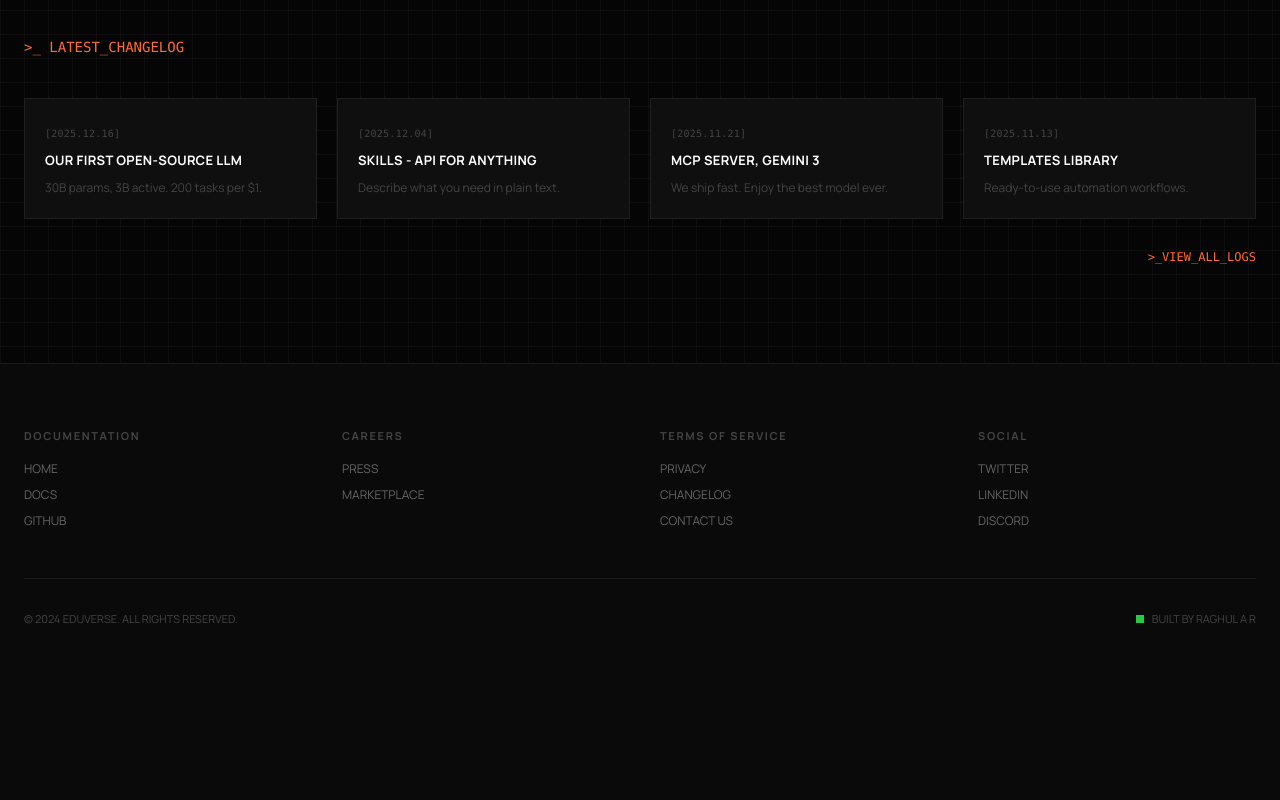
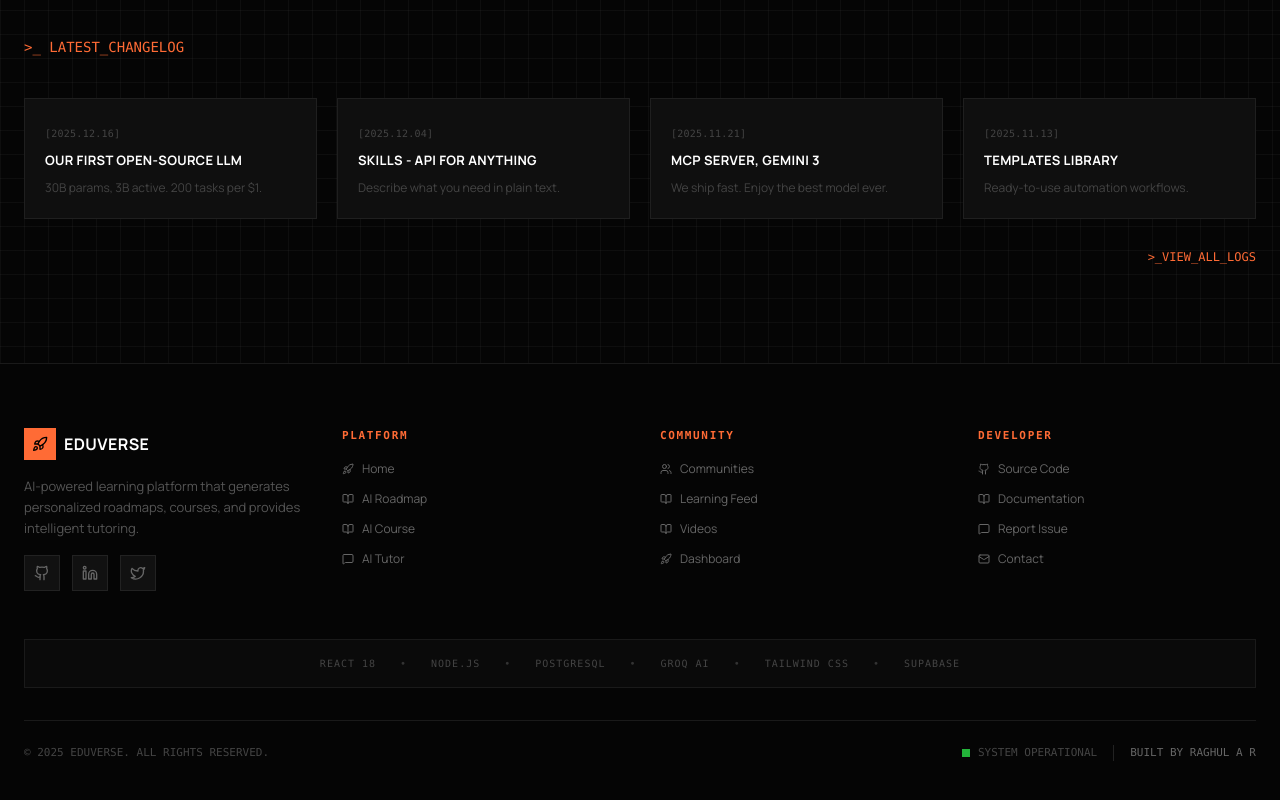
Before and after one commit to raghul017/EduVerse, a React (Vite) app in the folder frontend/: page / in a window 1280 px wide. Shown: the part 3325-4125 px from the top of the page. Before the commit the page ends 4017 px from the top, so only its background shows below. Built offline with nearby package versions, Linux system fonts and the light colour scheme; no server answers.

Commit message:
feat: professional footer with social links

```diff
--- a/frontend/src/components/common/Footer.jsx
+++ b/frontend/src/components/common/Footer.jsx
@@ -1,49 +1,168 @@
 import React from "react";
 import { Link } from "react-router-dom";
+import { Github, Linkedin, Twitter, Mail, Rocket, BookOpen, Users, MessageSquare } from "lucide-react";
 
 function Footer() {
+  const currentYear = new Date().getFullYear();
+
   return (
-    <footer className="border-t border-[#1a1a1a] py-16 px-6 bg-[#0a0a0a]">
+    <footer className="border-t border-[#1a1a1a] py-16 px-6 bg-[#050505]">
       <div className="max-w-[1400px] mx-auto">
+        {/* Main Footer Grid */}
         <div className="grid grid-cols-2 md:grid-cols-4 gap-10 mb-12">
-          <div>
-            <h4 className="text-[11px] text-[#444] tracking-[0.15em] mb-4">DOCUMENTATION</h4>
-            <div className="space-y-2 text-[12px]">
-              <Link to="/" className="block text-[#666] hover:text-white transition-colors">HOME</Link>
-              <a href="#" className="block text-[#666] hover:text-white transition-colors">DOCS</a>
-              <a href="#" className="block text-[#666] hover:text-white transition-colors">GITHUB</a>
+
+          {/* Brand & Description */}
+          <div className="col-span-2 md:col-span-1">
+            <div className="flex items-center gap-2 mb-4">
+              <div className="w-8 h-8 bg-[#FF6B35] flex items-center justify-center">
+                <Rocket size={16} className="text-black" />
+              </div>
+              <span className="text-white font-bold text-[16px] tracking-wide">EDUVERSE</span>
+            </div>
+            <p className="text-[13px] text-[#555] leading-relaxed mb-4">
+              AI-powered learning platform that generates personalized roadmaps, courses, and provides intelligent tutoring.
+            </p>
+            {/* Social Icons */}
+            <div className="flex items-center gap-3">
+              <a
+                href="https://github.com/raghul017/EduVerse"
+                target="_blank"
+                rel="noopener noreferrer"
+                className="w-9 h-9 bg-[#111] border border-[#222] flex items-center justify-center hover:border-[#FF6B35] hover:bg-[#FF6B35]/10 transition-all group"
+              >
+                <Github size={16} className="text-[#666] group-hover:text-[#FF6B35]" />
+              </a>
+              <a
+                href="https://www.linkedin.com/in/raghul-ar05/"
+                target="_blank"
+                rel="noopener noreferrer"
+                className="w-9 h-9 bg-[#111] border border-[#222] flex items-center justify-center hover:border-[#FF6B35] hover:bg-[#FF6B35]/10 transition-all group"
+              >
+                <Linkedin size={16} className="text-[#666] group-hover:text-[#FF6B35]" />
+              </a>
+              <a
+                href="https://x.com/RaghulAR7"
+                target="_blank"
+                rel="noopener noreferrer"
+                className="w-9 h-9 bg-[#111] border border-[#222] flex items-center justify-center hover:border-[#FF6B35] hover:bg-[#FF6B35]/10 transition-all group"
+              >
+                <Twitter size={16} className="text-[#666] group-hover:text-[#FF6B35]" />
+              </a>
             </div>
           </div>
+
+          {/* Platform Links */}
           <div>
-            <h4 className="text-[11px] text-[#444] tracking-[0.15em] mb-4">CAREERS</h4>
-            <div className="space-y-2 text-[12px]">
-              <a href="#" className="block text-[#666] hover:text-white transition-colors">PRESS</a>
-              <a href="#" className="block text-[#666] hover:text-white transition-colors">MARKETPLACE</a>
+            <h4 className="text-[11px] text-[#FF6B35] tracking-[0.15em] mb-4 font-mono">PLATFORM</h4>
+            <div className="space-y-3 text-[12px]">
+              <Link to="/" className="flex items-center gap-2 text-[#666] hover:text-white transition-colors">
+                <Rocket size={12} /> Home
+              </Link>
+              <Link to="/ai-roadmap" className="flex items-center gap-2 text-[#666] hover:text-white transition-colors">
+                <BookOpen size={12} /> AI Roadmap
+              </Link>
+              <Link to="/ai-course" className="flex items-center gap-2 text-[#666] hover:text-white transition-colors">
+                <BookOpen size={12} /> AI Course
+              </Link>
+              <Link to="/ai-tutor" className="flex items-center gap-2 text-[#666] hover:text-white transition-colors">
+                <MessageSquare size={12} /> AI Tutor
+              </Link>
             </div>
           </div>
+
+          {/* Community Links */}
           <div>
-            <h4 className="text-[11px] text-[#444] tracking-[0.15em] mb-4">TERMS OF SERVICE</h4>
-            <div className="space-y-2 text-[12px]">
-              <a href="#" className="block text-[#666] hover:text-white transition-colors">PRIVACY</a>
-              <a href="#" className="block text-[#666] hover:text-white transition-colors">CHANGELOG</a>
-              <a href="#" className="block text-[#666] hover:text-white transition-colors">CONTACT US</a>
+            <h4 className="text-[11px] text-[#FF6B35] tracking-[0.15em] mb-4 font-mono">COMMUNITY</h4>
+            <div className="space-y-3 text-[12px]">
+              <Link to="/communities" className="flex items-center gap-2 text-[#666] hover:text-white transition-colors">
+                <Users size={12} /> Communities
+              </Link>
+              <Link to="/feed" className="flex items-center gap-2 text-[#666] hover:text-white transition-colors">
+                <BookOpen size={12} /> Learning Feed
+              </Link>
+              <Link to="/videos" className="flex items-center gap-2 text-[#666] hover:text-white transition-colors">
+                <BookOpen size={12} /> Videos
+              </Link>
+              <Link to="/dashboard" className="flex items-center gap-2 text-[#666] hover:text-white transition-colors">
+                <Rocket size={12} /> Dashboard
+              </Link>
             </div>
           </div>
+
+          {/* Developer Links */}
           <div>
-            <h4 className="text-[11px] text-[#444] tracking-[0.15em] mb-4">SOCIAL</h4>
-            <div className="space-y-2 text-[12px]">
-              <a href="#" className="block text-[#666] hover:text-white transition-colors">TWITTER</a>
-              <a href="#" className="block text-[#666] hover:text-white transition-colors">LINKEDIN</a>
-              <a href="#" className="block text-[#666] hover:text-white transition-colors">DISCORD</a>
+            <h4 className="text-[11px] text-[#FF6B35] tracking-[0.15em] mb-4 font-mono">DEVELOPER</h4>
+            <div className="space-y-3 text-[12px]">
+              <a
+                href="https://github.com/raghul017/EduVerse"
+                target="_blank"
+                rel="noopener noreferrer"
+                className="flex items-center gap-2 text-[#666] hover:text-white transition-colors"
+              >
+                <Github size={12} /> Source Code
+              </a>
+              <a
+                href="https://github.com/raghul017/EduVerse#readme"
+                target="_blank"
+                rel="noopener noreferrer"
+                className="flex items-center gap-2 text-[#666] hover:text-white transition-colors"
+              >
+                <BookOpen size={12} /> Documentation
+              </a>
+              <a
+                href="https://github.com/raghul017/EduVerse/issues"
+                target="_blank"
+                rel="noopener noreferrer"
+                className="flex items-center gap-2 text-[#666] hover:text-white transition-colors"
+              >
+                <MessageSquare size={12} /> Report Issue
+              </a>
+              <a
+                href="mailto:raghular017@gmail.com"
+                className="flex items-center gap-2 text-[#666] hover:text-white transition-colors"
+              >
+                <Mail size={12} /> Contact
+              </a>
             </div>
           </div>
         </div>
 
-        <div className="flex flex-col md:flex-row items-center justify-between pt-8 border-t border-[#1a1a1a]">
-          <p className="text-[11px] text-[#444]">© 2024 EDUVERSE. ALL RIGHTS RESERVED.</p>
-          <div className="flex items-center gap-2 text-[11px] text-[#444] mt-4 md:mt-0">
-            <span className="w-2 h-2 rounded-full bg-[#27ca40]"></span>
-            BUILT BY RAGHUL A R
+        {/* Tech Stack Banner */}
+        <div className="bg-[#0a0a0a] border border-[#1a1a1a] p-4 mb-8">
+          <div className="flex flex-wrap items-center justify-center gap-6 text-[10px] text-[#444] font-mono tracking-widest">
+            <span>REACT 18</span>
+            <span className="text-[#333]">•</span>
+            <span>NODE.JS</span>
+            <span className="text-[#333]">•</span>
+            <span>POSTGRESQL</span>
+            <span className="text-[#333]">•</span>
+            <span>GROQ AI</span>
+            <span className="text-[#333]">•</span>
+            <span>TAILWIND CSS</span>
+            <span className="text-[#333]">•</span>
+            <span>SUPABASE</span>
+          </div>
+        </div>
+
+        {/* Bottom Bar */}
+        <div className="flex flex-col md:flex-row items-center justify-between pt-6 border-t border-[#1a1a1a]">
+          <p className="text-[11px] text-[#444] font-mono">
+            © {currentYear} EDUVERSE. ALL RIGHTS RESERVED.
+          </p>
+          <div className="flex items-center gap-4 mt-4 md:mt-0">
+            <div className="flex items-center gap-2 text-[11px] text-[#444] font-mono">
+              <span className="w-2 h-2 rounded-full bg-[#27ca40] animate-pulse"></span>
+              SYSTEM OPERATIONAL
+            </div>
+            <div className="h-4 w-[1px] bg-[#222]"></div>
+            <a
+              href="https://www.linkedin.com/in/raghul-ar05/"
+              target="_blank"
+              rel="noopener noreferrer"
+              className="text-[11px] text-[#666] hover:text-[#FF6B35] transition-colors font-mono"
+            >
+              BUILT BY RAGHUL A R
+            </a>
           </div>
         </div>
       </div>
```
